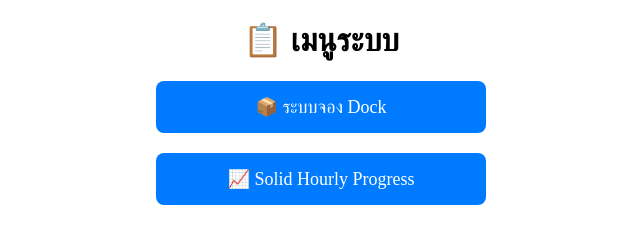
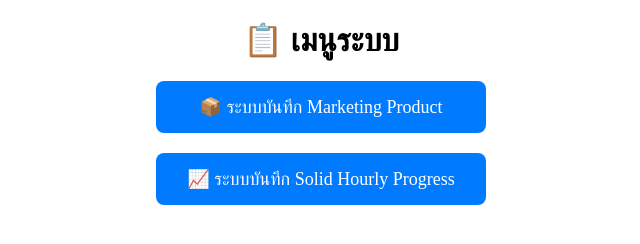
Before and after one commit to dcwhDC/input, a plain HTML site: page index.html in a window 1280 px wide. Shown: the whole page, without its empty margins (319-959 px from the left). Drawn offline with Linux system fonts and the light colour scheme.

Commit message:
Update index.html

```diff
--- a/index.html
+++ b/index.html
@@ -25,7 +25,7 @@
 <body>
   <h1 style="text-align: center;">📋 เมนูระบบ</h1>
 
-  <a class="btn" href="dock-booking.html">📦 ระบบจอง Dock</a>
-  <a class="btn" href="solid-progress.html">📈 Solid Hourly Progress</a>
+  <a class="btn" href="dock-booking.html">📦 ระบบบันทึก Marketing Product</a>
+  <a class="btn" href="solid-progress.html">📈 ระบบบันทึก Solid Hourly Progress</a>
 </body>
 </html>
```
